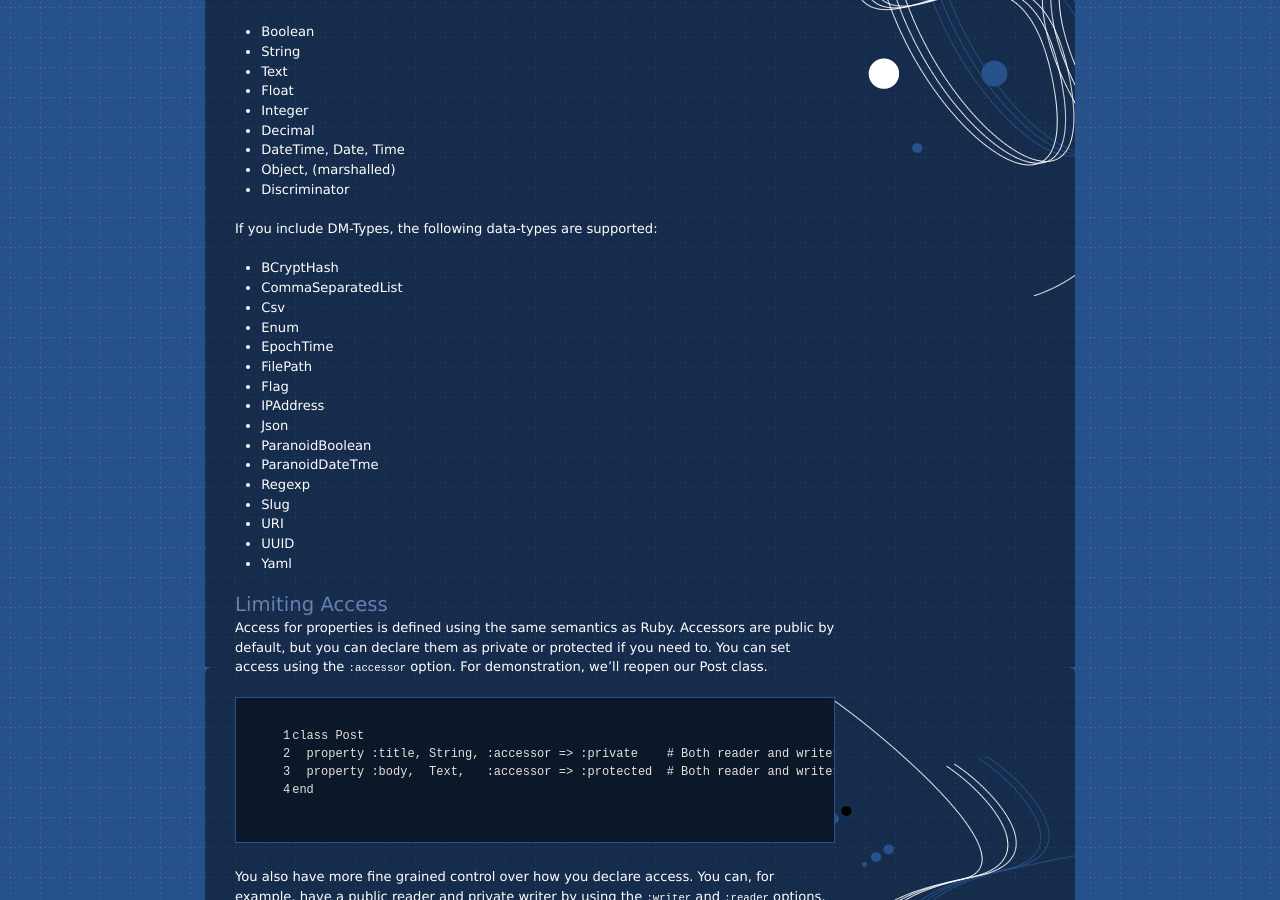
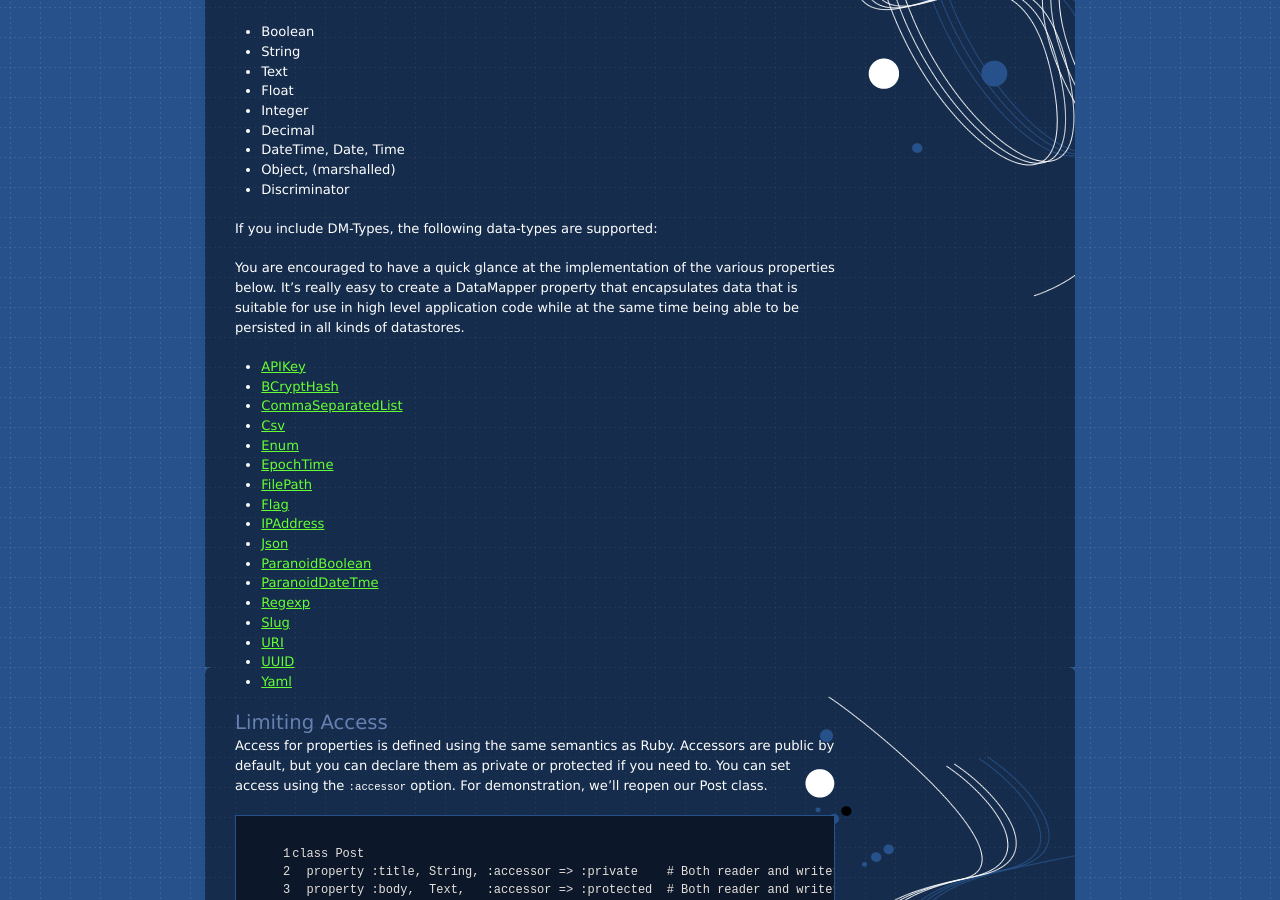
Before and after one commit to datamapper/datamapper.github.com, a Jekyll site: the page built from docs/properties.markdown, in a window 1280 px wide and 900 px high, scrolled down 3562 px. Built offline with Jekyll 4.4.1, drawn with Linux system fonts in a browser that asks for light colours.

Commit message:
Motivate readers to use or implement custom properties

```diff
--- a/docs/properties.markdown
+++ b/docs/properties.markdown
@@ -199,22 +199,29 @@ DM-Core supports the following 'primitive' data-types.
 
 If you include DM-Types, the following data-types are supported:
 
-* BCryptHash
-* CommaSeparatedList
-* Csv
-* Enum
-* EpochTime
-* FilePath
-* Flag
-* IPAddress
-* Json
-* ParanoidBoolean
-* ParanoidDateTme
-* Regexp
-* Slug
-* URI
-* UUID
-* Yaml
+You are encouraged to have a quick glance at the implementation of the
+various properties below. It's really easy to create a DataMapper
+property that encapsulates data that is suitable for use in high level
+application code while at the same time being able to be persisted in
+all kinds of datastores.
+
+* [APIKey](https://github.com/datamapper/dm-types/blob/master/lib/dm-types/api_key.rb)
+* [BCryptHash](https://github.com/datamapper/dm-types/blob/master/lib/dm-types/bcrypt_hash.rb)
+* [CommaSeparatedList](https://github.com/datamapper/dm-types/blob/master/lib/dm-types/comma_separated_list.rb)
+* [Csv](https://github.com/datamapper/dm-types/blob/master/lib/dm-types/csv.rb)
+* [Enum](https://github.com/datamapper/dm-types/blob/master/lib/dm-types/enum.rb)
+* [EpochTime](https://github.com/datamapper/dm-types/blob/master/lib/dm-types/epoch_time.rb)
+* [FilePath](https://github.com/datamapper/dm-types/blob/master/lib/dm-types/file_path.rb)
+* [Flag](https://github.com/datamapper/dm-types/blob/master/lib/dm-types/flag.rb)
+* [IPAddress](https://github.com/datamapper/dm-types/blob/master/lib/dm-types/ip_address.rb)
+* [Json](https://github.com/datamapper/dm-types/blob/master/lib/dm-types/json.rb)
+* [ParanoidBoolean](https://github.com/datamapper/dm-types/blob/master/lib/dm-types/paranoid_boolean.rb)
+* [ParanoidDateTme](https://github.com/datamapper/dm-types/blob/master/lib/dm-types/paranoid_datetime.rb)
+* [Regexp](https://github.com/datamapper/dm-types/blob/master/lib/dm-types/regexp.rb)
+* [Slug](https://github.com/datamapper/dm-types/blob/master/lib/dm-types/slug.rb)
+* [URI](https://github.com/datamapper/dm-types/blob/master/lib/dm-types/uri.rb)
+* [UUID](https://github.com/datamapper/dm-types/blob/master/lib/dm-types/uuid.rb)
+* [Yaml](https://github.com/datamapper/dm-types/blob/master/lib/dm-types/yaml.rb)
 
 Limiting Access
 ---------------
```
